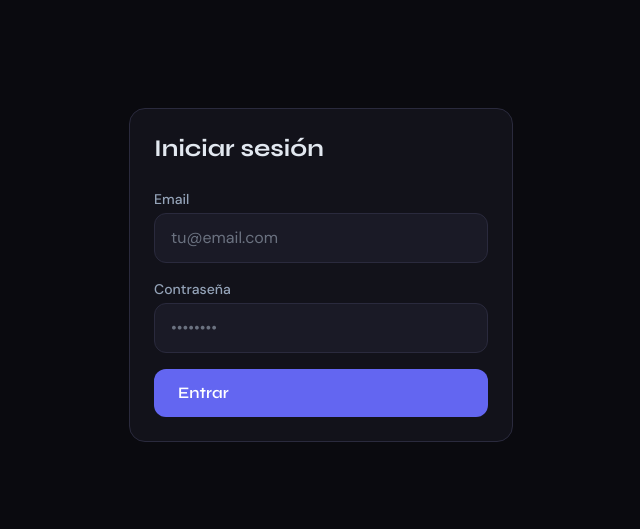
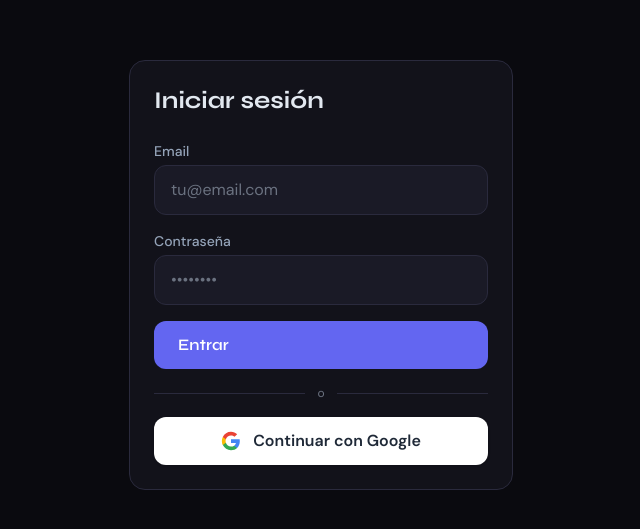
Before and after one commit to diegodasilva272013-commits/scrapeo_datos_envio_mail, a Next.js app: page /login in a window 1280 px wide. Shown: the part 125-654 px from the top of the page, without its empty margins (319-959 px from the left). Built offline with nearby package versions, Linux system fonts and the light colour scheme.

Commit message:
login email + google

```diff
--- a/app/login/page.tsx
+++ b/app/login/page.tsx
@@ -1,16 +1,19 @@
 'use client'
 
-import { useState } from 'react'
-import { useRouter } from 'next/navigation'
+import { useState, Suspense } from 'react'
+import { signIn } from 'next-auth/react'
+import { useRouter, useSearchParams } from 'next/navigation'
 
-export default function LoginPage() {
+function LoginContent() {
   const router = useRouter()
+  const searchParams = useSearchParams()
+  const errorParam = searchParams.get('error')
   const [email, setEmail] = useState('')
   const [password, setPassword] = useState('')
   const [error, setError] = useState('')
   const [loading, setLoading] = useState(false)
 
-  const login = async () => {
+  const loginEmail = async () => {
     setLoading(true)
     setError('')
     const res = await fetch('/api/login', {
@@ -22,7 +25,7 @@
     if (res.ok) {
       router.push('/dashboard')
     } else {
-      setError(data.error || 'Error al iniciar sesión')
+      setError(data.error || 'Email o contraseña incorrectos')
     }
     setLoading(false)
   }
@@ -32,7 +35,15 @@
       <div className="w-full max-w-sm p-8 card">
         <h1 className="font-display text-2xl font-bold text-text mb-6">Iniciar sesión</h1>
 
+        {errorParam === 'not_authorized' && (
+          <div className="mb-4 p-3 rounded-lg bg-red-900/30 text-red-400 text-sm border border-red-800">
+            ⛔ Esa cuenta no tiene acceso. Contactá a Areté.
+          </div>
+        )}
+
         <div className="flex flex-col gap-4">
+
+          {/* Email y contraseña */}
           <div>
             <label className="label">Email</label>
             <input className="input" type="email" value={email}
@@ -42,16 +53,46 @@
             <label className="label">Contraseña</label>
             <input className="input" type="password" value={password}
               onChange={e => setPassword(e.target.value)} placeholder="••••••••"
-              onKeyDown={e => e.key === 'Enter' && login()} />
+              onKeyDown={e => e.key === 'Enter' && loginEmail()} />
           </div>
 
           {error && <p className="text-red-400 text-sm">{error}</p>}
 
-          <button onClick={login} disabled={loading} className="btn-primary py-3">
+          <button onClick={loginEmail} disabled={loading} className="btn-primary py-3">
             {loading ? 'Entrando...' : 'Entrar'}
           </button>
+
+          {/* Separador */}
+          <div className="flex items-center gap-3">
+            <div className="flex-1 h-px bg-border" />
+            <span className="text-muted text-xs">o</span>
+            <div className="flex-1 h-px bg-border" />
+          </div>
+
+          {/* Google */}
+          <button
+            onClick={() => signIn('google', { callbackUrl: '/dashboard' })}
+            className="w-full flex items-center justify-center gap-3 bg-white text-gray-800 font-semibold py-3 px-6 rounded-xl hover:bg-gray-50 transition-all shadow"
+          >
+            <svg width="20" height="20" viewBox="0 0 24 24">
+              <path d="M22.56 12.25c0-.78-.07-1.53-.2-2.25H12v4.26h5.92c-.26 1.37-1.04 2.53-2.21 3.31v2.77h3.57c2.08-1.92 3.28-4.74 3.28-8.09z" fill="#4285F4"/>
+              <path d="M12 23c2.97 0 5.46-.98 7.28-2.66l-3.57-2.77c-.98.66-2.23 1.06-3.71 1.06-2.86 0-5.29-1.93-6.16-4.53H2.18v2.84C3.99 20.53 7.7 23 12 23z" fill="#34A853"/>
+              <path d="M5.84 14.09c-.22-.66-.35-1.36-.35-2.09s.13-1.43.35-2.09V7.07H2.18C1.43 8.55 1 10.22 1 12s.43 3.45 1.18 4.93l2.85-2.22.81-.62z" fill="#FBBC05"/>
+              <path d="M12 5.38c1.62 0 3.06.56 4.21 1.64l3.15-3.15C17.45 2.09 14.97 1 12 1 7.7 1 3.99 3.47 2.18 7.07l3.66 2.84c.87-2.6 3.3-4.53 6.16-4.53z" fill="#EA4335"/>
+            </svg>
+            Continuar con Google
+          </button>
+
         </div>
       </div>
     </div>
   )
 }
+
+export default function LoginPage() {
+  return (
+    <Suspense>
+      <LoginContent />
+    </Suspense>
+  )
+}
```
